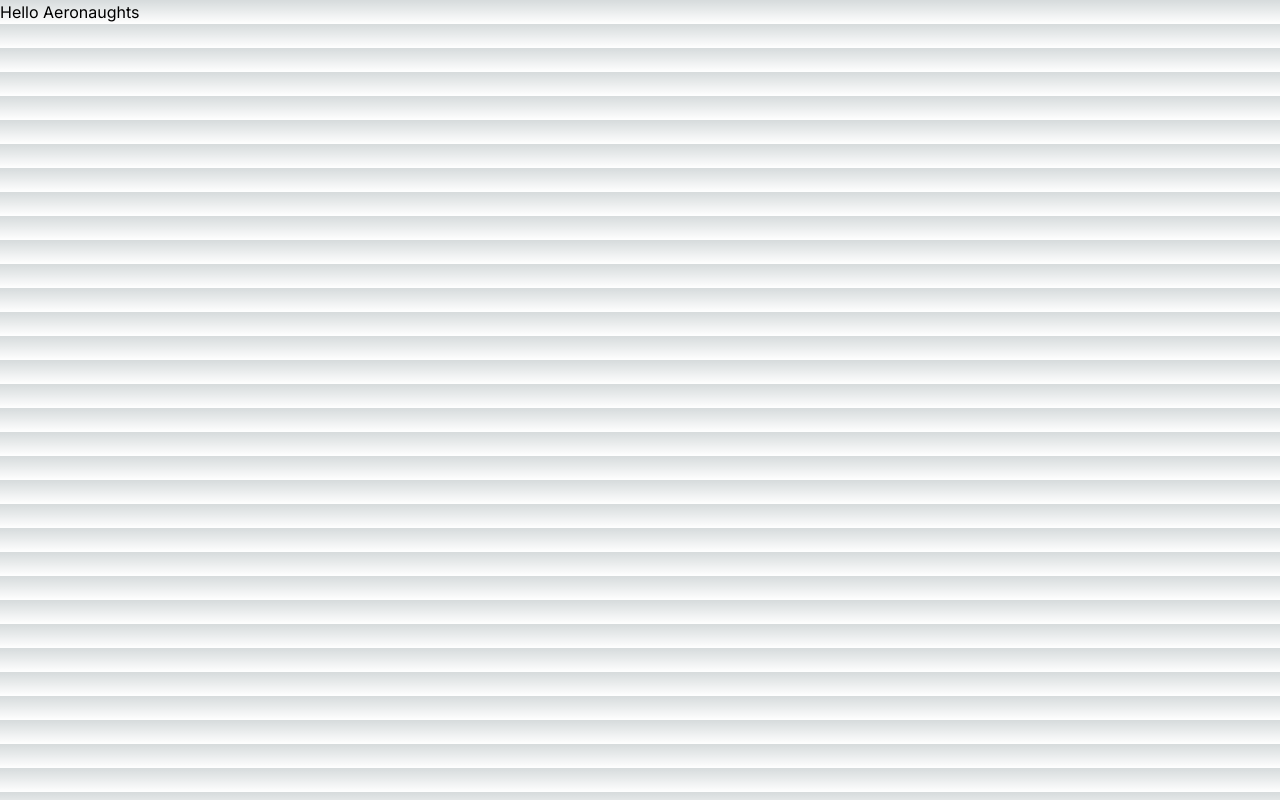
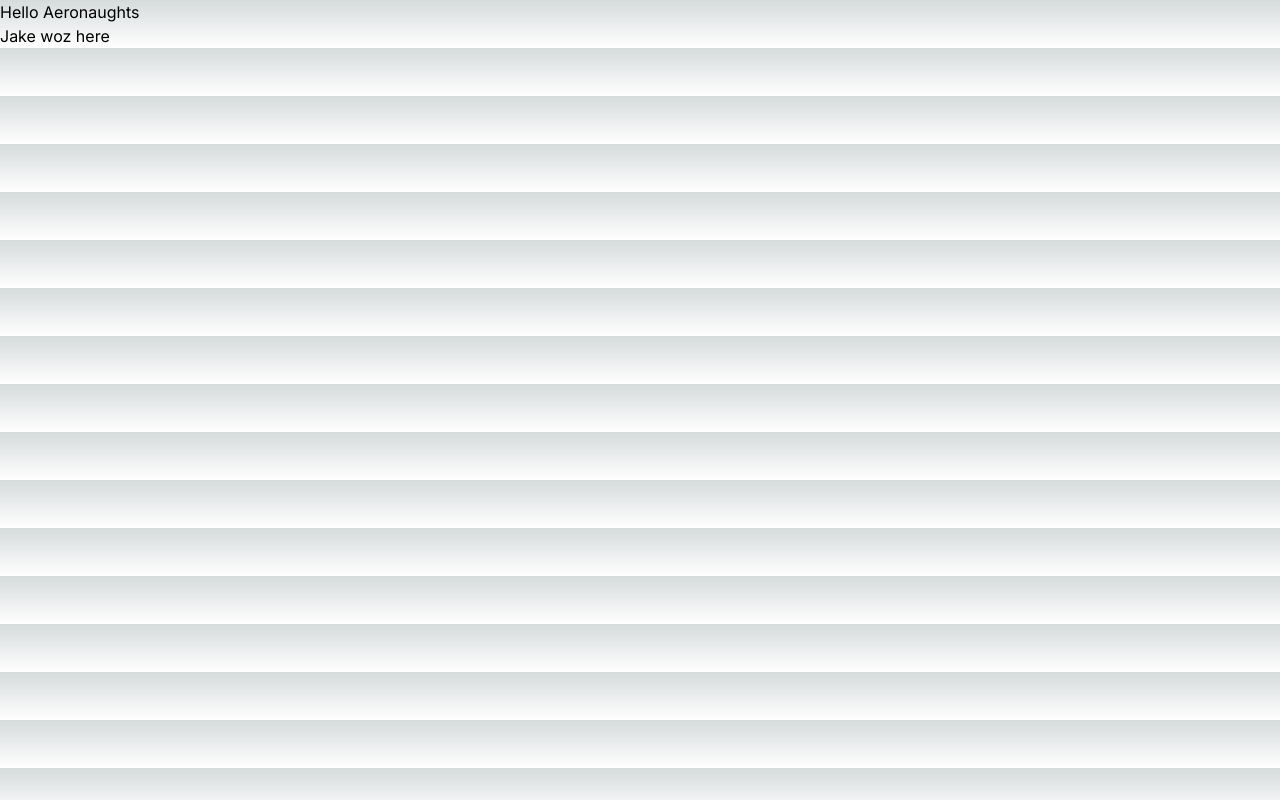
Before and after one commit to rowkee/next-movies, a Next.js app: page / in a window 1280 px wide. Built offline with nearby package versions, Linux system fonts and the light colour scheme.

Commit message:
jake woz here

```diff
--- a/app/page.js
+++ b/app/page.js
@@ -1,13 +1,12 @@
-'use client'
-
+"use client";
 
 function Home() {
-
   return (
     <>
       <div>Hello Aeronaughts</div>
+      <h2>Jake woz here</h2>
     </>
-  )
+  );
 }
 
-export default Home
+export default Home;
```
